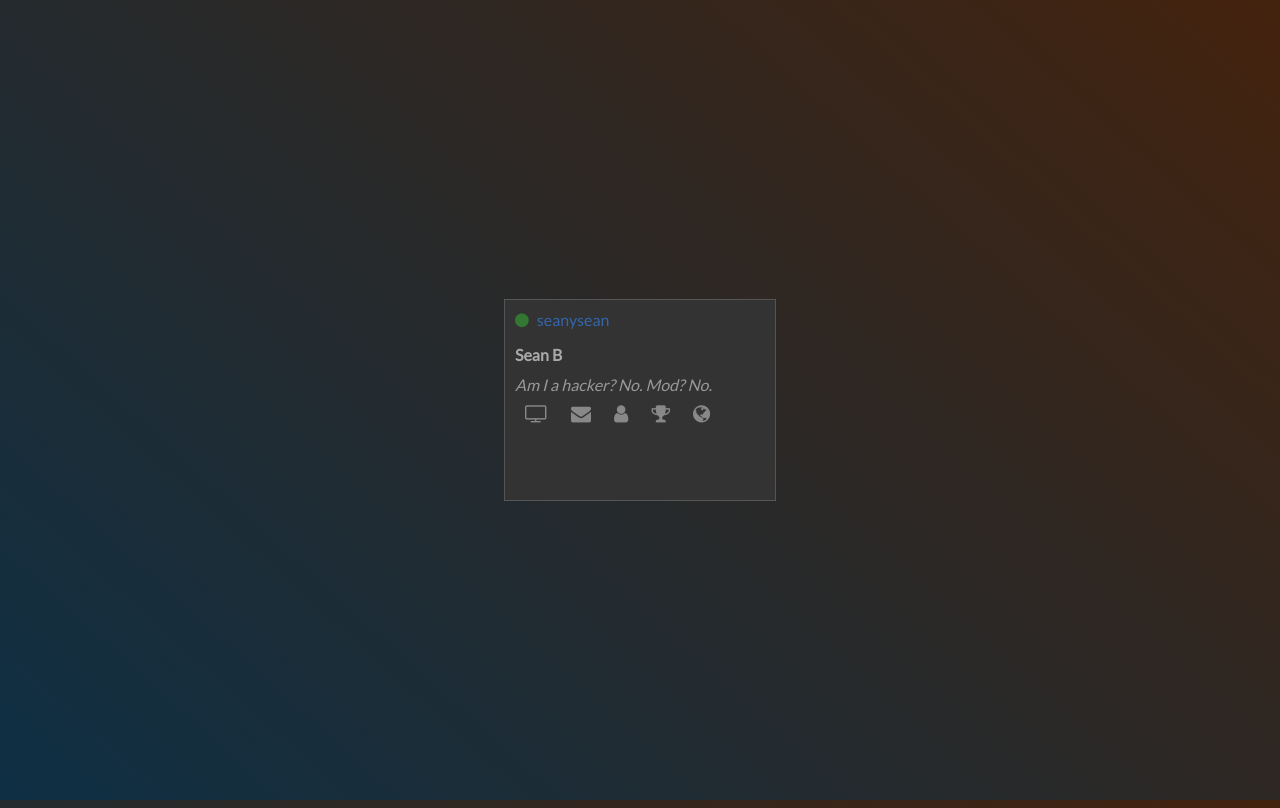
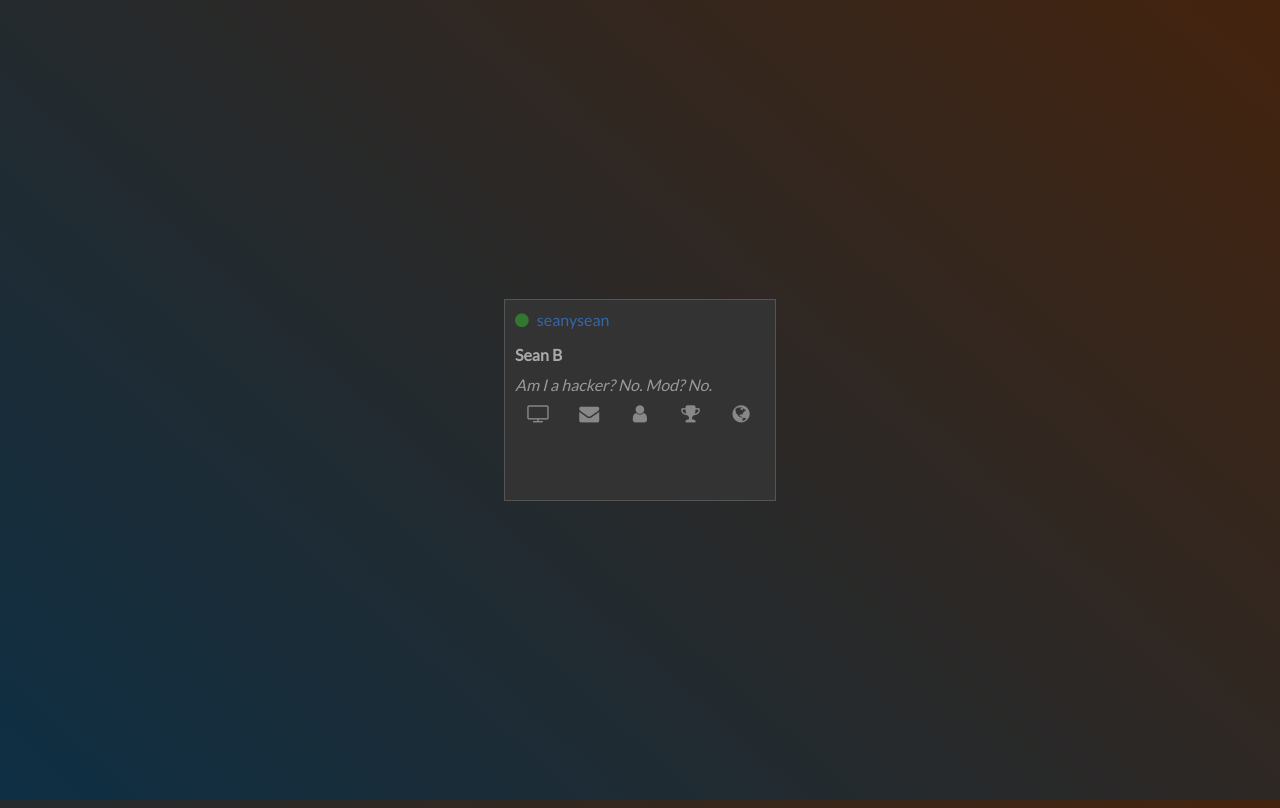
Before and after one commit to seanysean/lichess-widgets, a plain HTML site: page index.html in a window 1280 px wide. Drawn offline with Linux system fonts and the light colour scheme.

Commit message:
Update style.css

```diff
--- a/style.css
+++ b/style.css
@@ -13,7 +13,8 @@ body {
   color: #999;
 }
 .lichess_widget .link,
-.lichess_widget .circle{
+.lichess_widget .circle,
+.lichess_widget .icons a::after{
   transition: all 0.25s ease;
 }
 .widget {
@@ -57,13 +58,31 @@ body {
 }
 .lichess_widget .icons a {
   display: inline-block;
-  padding: 5px 10px;
+  padding: 5px 0;
   color: #888;
   text-decoration: none;
   font-size: 20px;
+  width: 19%;
+  text-align: center;
 }
 .lichess_widget .icons a:hover {
   background: #555;
   color: #aaa;
   border-color: #444;
 }
+.lichess_widget [data-title]::after {
+  content: attr(data-title);
+  font-family: "Lato",sans-serif;
+  position: absolute;
+  margin-left: -40px;
+  margin-top: 25px;
+  font-size: 15px;
+  background: #111;
+  border: 1px solid #333;
+  padding: 3px;
+  border-radius: 3px;
+  opacity: 0;
+}
+.lichess_widget .icons a:hover::after {
+  opacity: 0.7;
+}
```
